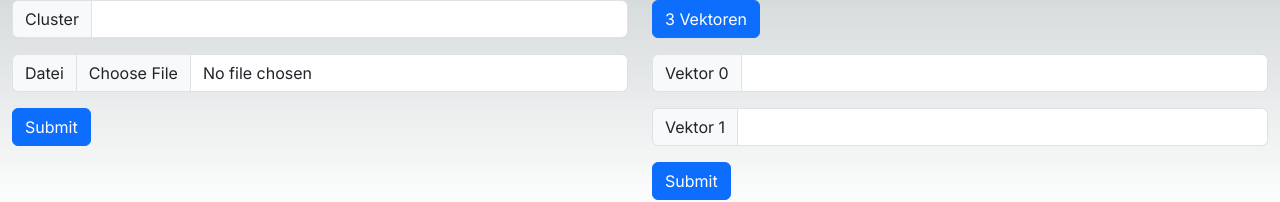
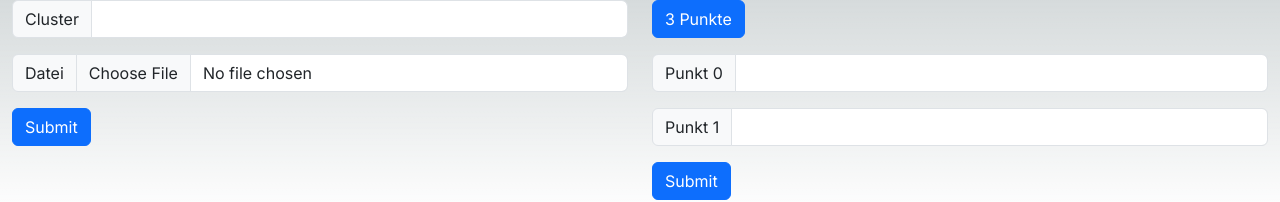
Before and after one commit to felixkru/PP2023, a Next.js app in the folder pp-2023/: page /kmeans in a window 1280 px wide. Shown: the top 202 px of the page. Built offline with nearby package versions, Linux system fonts and the light colour scheme.

Commit message:
fix - add typo fix for kmenas, update decriptions Vektor to Button

```diff
--- a/pp-2023/src/app/kmeans/client-elements-customized-input.js
+++ b/pp-2023/src/app/kmeans/client-elements-customized-input.js
@@ -16,10 +16,10 @@ function CustomElementsCustomizedInput() {
         const buttonChange = document.querySelector('.btn-change-cluster');
         const handleClick = () => {
             if (counter === 2) {
-                buttonChange.innerHTML = '2 Vektoren';
+                buttonChange.innerHTML = '2 Punkte';
                 setCounter(3);
             } else {
-                buttonChange.innerHTML = '3 Vektoren';
+                buttonChange.innerHTML = '3 Punkte';
                 setCounter(2);
             }
         };
@@ -36,7 +36,7 @@ function CustomElementsCustomizedInput() {
         for (let i = 0; i < counter; i++) {
             inputs.push(
                 <div key={i} className={gridCell}>
-                    <label className='input-group-text' htmlFor={`inputVector${i}`}>Vektor {i}</label>
+                    <label className='input-group-text' htmlFor={`inputVector${i}`}>Punkt {i}</label>
                     <input id={`inputVector${i}`} className={`inputVector${i} form-control`} type={"number"}
                            required={true}/>
                 </div>
@@ -53,7 +53,7 @@ function CustomElementsCustomizedInput() {
     return (
         <form id="formManuelInput">
             <div className={gridCell}>
-                <button className={btnChangeCluster} type={"button"}>3 Vektoren</button>
+                <button className={btnChangeCluster} type={"button"}>3 Punkte</button>
             </div>
             {renderInputs()}
             <div className={gridCell}>
--- a/pp-2023/src/app/kmeans/client-elements-default-input.js
+++ b/pp-2023/src/app/kmeans/client-elements-default-input.js
@@ -9,7 +9,7 @@ function CustomElementsDefaultInput() {
     // Validierung des K-Points Input
     const validateKPoints = (documentValue) => {
         if (documentValue) {
-            return parseInt(documentValue);
+            return documentValue;
         } else {
             alert(alertMessage('Anzahl Cluster'));
             return false;
@@ -37,7 +37,7 @@ function CustomElementsDefaultInput() {
             if (validateKPoints(kValue)) {
                 // TODO den Consol-Befehel ersetzten durch Visualisierung
                 console.log(kValue);
-                kMeansAlgorithm(dataSet, kValue);
+                kMeansAlgorithm(dataSet, parseInt(kValue));
             }
         };
         button.addEventListener('click', handleKMeans);
--- a/pp-2023/src/app/utils/kmeans.js
+++ b/pp-2023/src/app/utils/kmeans.js
@@ -1,8 +1,8 @@
 import kMeans from 'kmeansjs';
 
 // Funktion nimmt ein DataSet entgegen, die KPoints und returnt ein Array of Arrays.
-export function kMeansAlgorithm(dataset, kPoints) {
-    kMeans(dataset, kPoints, function (err, res) {
+export function kMeansAlgorithm(dataSet, kPoints) {
+    kMeans(dataSet, kPoints, function (err, res) {
         try {
             console.log(res)
 
```
